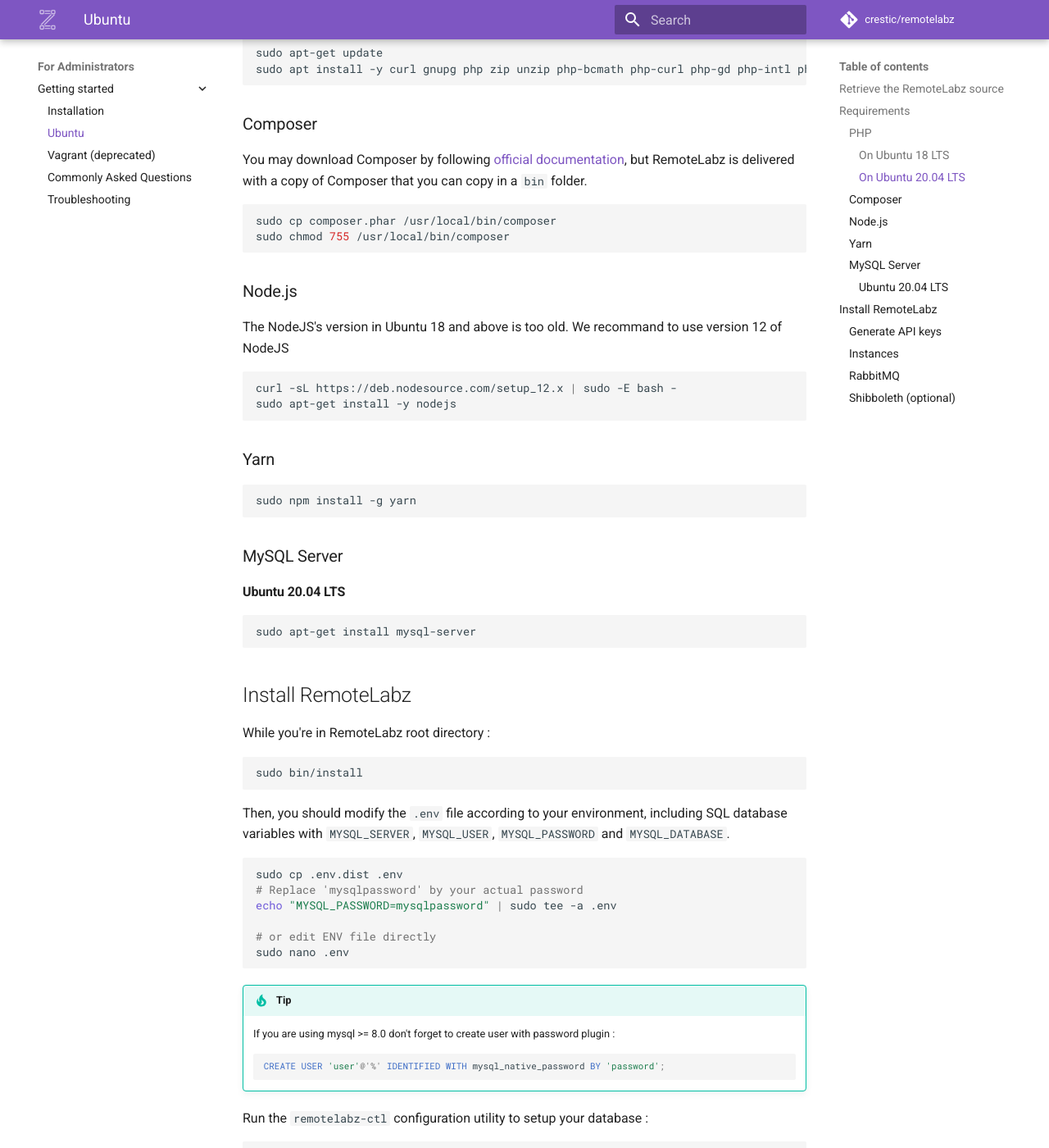
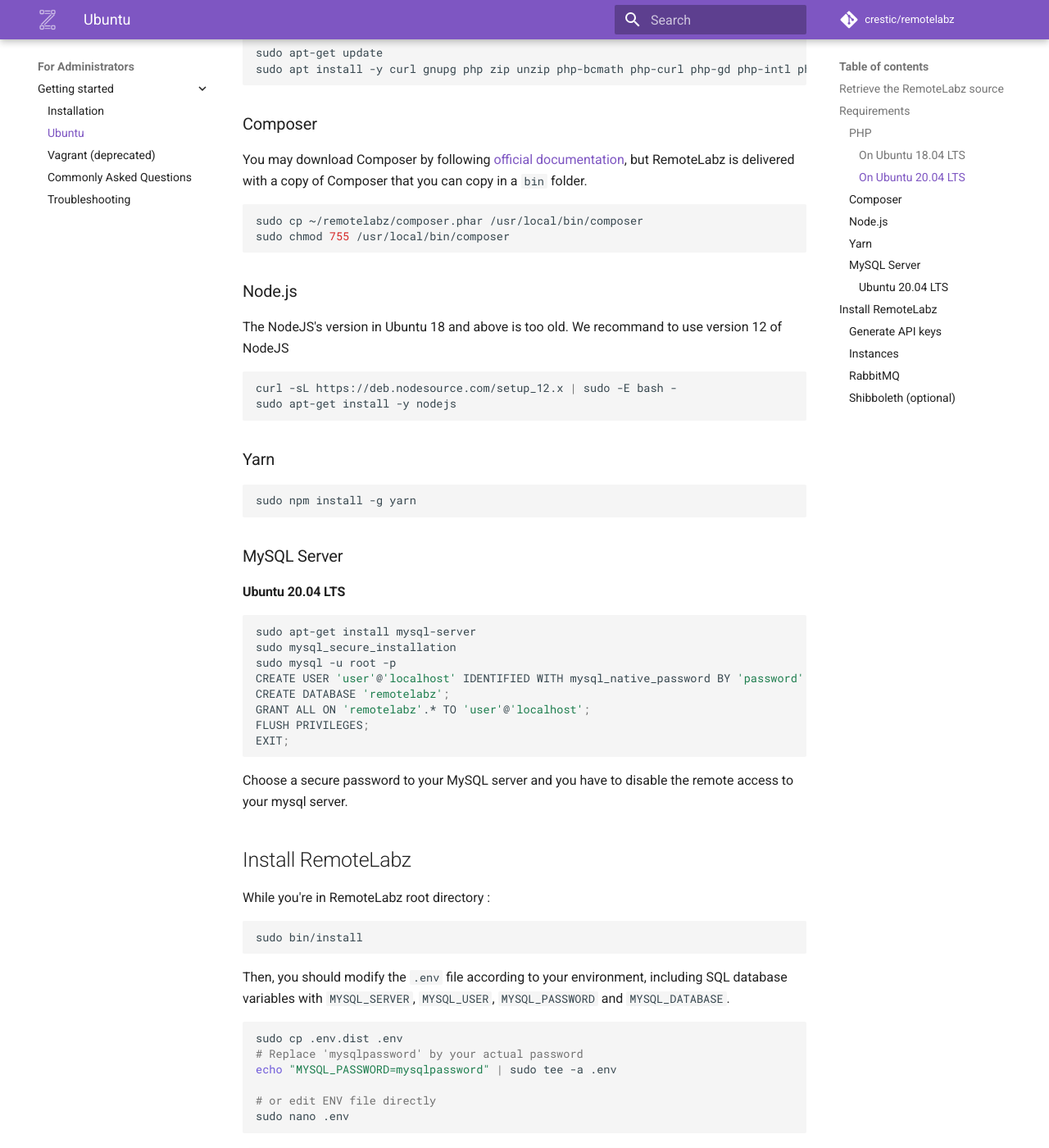
Before and after one commit to remotelabz/remotelabz-docs, an MkDocs documentation site: the page built from docs/administrators/getting-started/ubuntu.md, in a window 1280 px wide and 1400 px high, scrolled down 958 px. Shown: the whole window at 82% size. Built offline with MkDocs 1.6.1 and Material for MkDocs 9.7.7, drawn with Linux system fonts in a browser that asks for light colours; some of the changed text lies outside the part shown.

Commit message:
MySQL documentation finished

````diff
--- a/docs/administrators/getting-started/ubuntu.md
+++ b/docs/administrators/getting-started/ubuntu.md
@@ -18,7 +18,7 @@ git clone https://gitlab.remotelabz.com/crestic/remotelabz.git
 ### PHP
 
 RemoteLabz requires PHP >= 7.3. You can install it manually or via `ppa:ondrej/php` repo, which builds PHP and uploads it to a repo for many Unix systems.
-#### On Ubuntu 18 LTS
+#### On Ubuntu 18.04 LTS
 ``` bash
 sudo add-apt-repository ppa:ondrej/php
 sudo apt-get update
@@ -36,7 +36,7 @@ sudo apt install -y curl gnupg php zip unzip php-bcmath php-curl php-gd php-intl
 
 You may download Composer by following [official documentation](https://getcomposer.org/download/), but RemoteLabz is delivered with a copy of Composer that you can copy in a `bin` folder.
 ``` bash
-sudo cp composer.phar /usr/local/bin/composer
+sudo cp ~/remotelabz/composer.phar /usr/local/bin/composer
 sudo chmod 755 /usr/local/bin/composer
 ```
 
@@ -56,8 +56,15 @@ sudo npm install -g yarn
 #### Ubuntu 20.04 LTS
 ``` bash
 sudo apt-get install mysql-server
-
+sudo mysql_secure_installation
+sudo mysql -u root -p
+CREATE USER 'user'@'localhost' IDENTIFIED WITH mysql_native_password BY 'password';
+CREATE DATABASE 'remotelabz';
+GRANT ALL ON 'remotelabz'.* TO 'user'@'localhost';
+FLUSH PRIVILEGES;
+EXIT;
 ```
+Choose a secure password to your MySQL server and you have to disable the remote access to your mysql server.
 
 ## Install RemoteLabz
 
@@ -110,7 +117,7 @@ At the root of your RemoteLabz folder:
 mkdir -p config/jwt
 openssl genpkey -out config/jwt/private.pem -aes256 -algorithm rsa -pkeyopt rsa_keygen_bits:4096
 openssl pkey -in config/jwt/private.pem -out config/jwt/public.pem -pubout
-chown -R www-data:www-data config/jwt
+sudo chown -R www-data:www-data config/jwt
 ```
 
 Don't forget to edit your `.env` :
````
